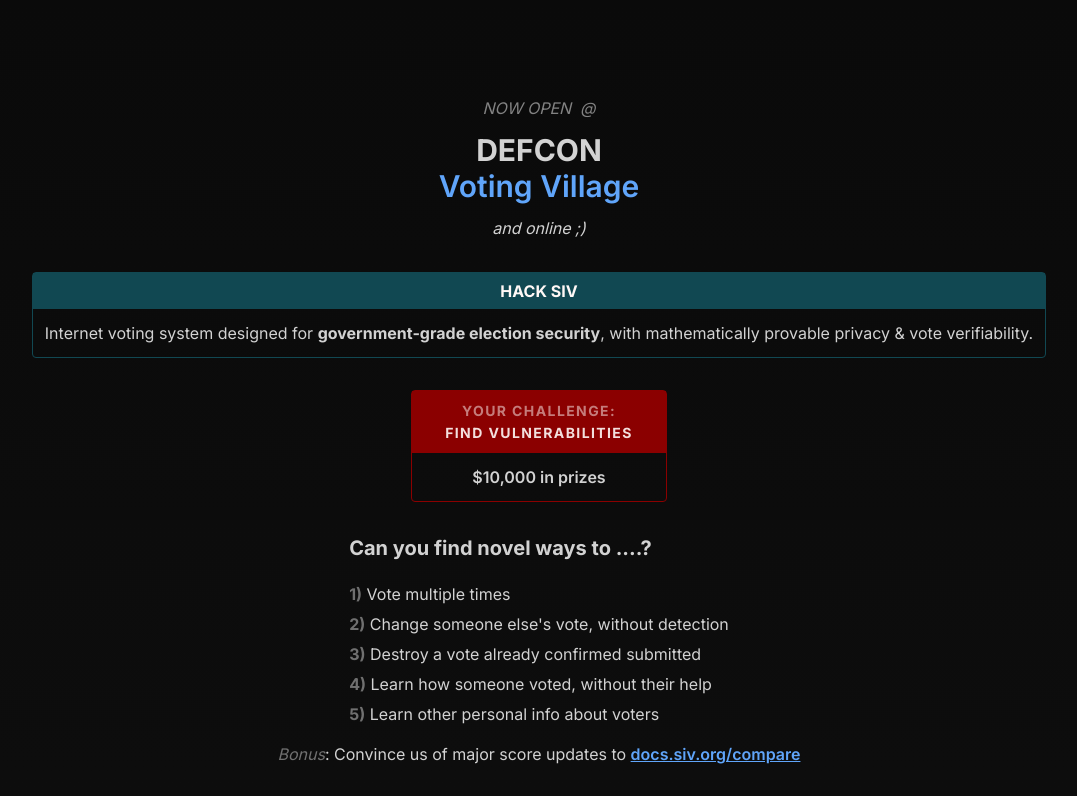
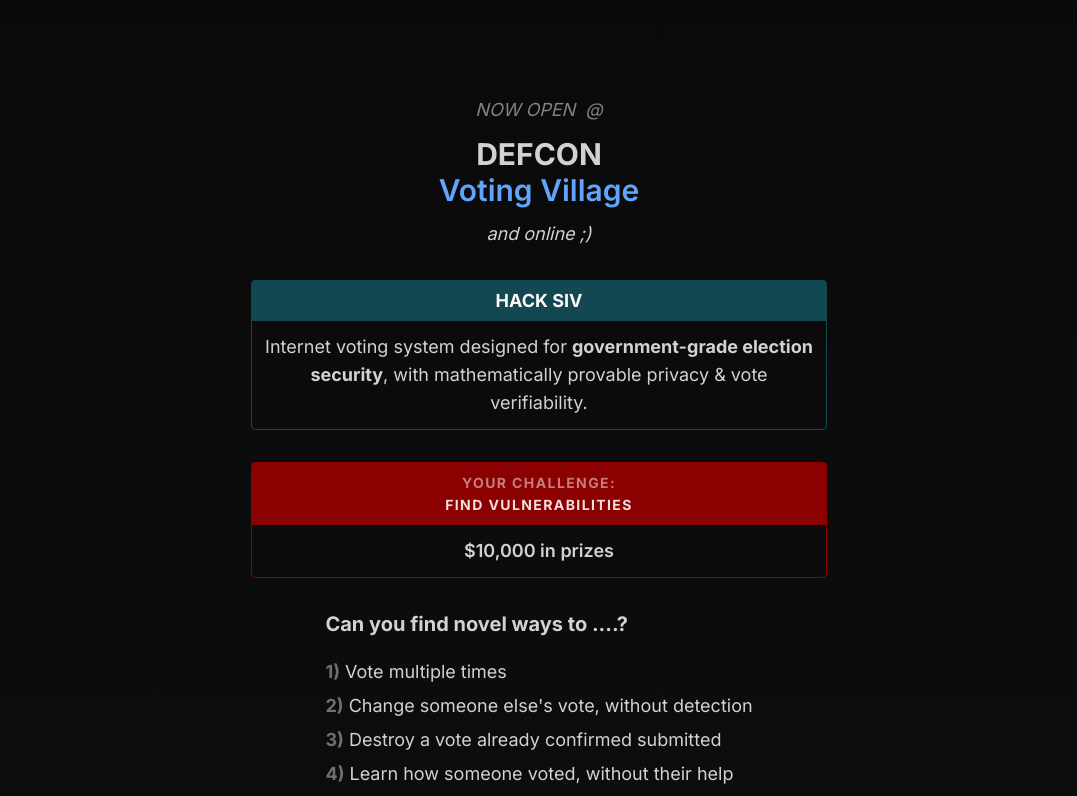
Before and after one commit to siv-org/hack.siv.org, a Next.js app: page / in a window 1280 px wide. Shown: the top 796 px of the page, without its empty margins (101-1178 px from the left). Built offline with nearby package versions, Linux system fonts and the light colour scheme.

Commit message:
Bit better layout on large screens

```diff
--- a/app/Box.tsx
+++ b/app/Box.tsx
@@ -8,7 +8,10 @@
   children: string | JSX.Element | (string | JSX.Element)[]
 }) => {
   return (
-    <div style={{ borderColor: color }} className="border rounded min-w-64">
+    <div
+      style={{ borderColor: color }}
+      className="border rounded min-w-64 w-full"
+    >
       <h2
         style={{ backgroundColor: color }}
         className="px-4 text-center text-[#FFF8F6] py-1.5 font-bold"
--- a/app/page.tsx
+++ b/app/page.tsx
@@ -4,7 +4,7 @@
 
 export default function Home() {
   return (
-    <main className="flex min-h-screen flex-col items-center p-6 pt-10 sm:p-24 space-y-8">
+    <main className="flex min-h-screen max-w-3xl mx-auto flex-col items-center p-6 pt-10 sm:p-24 space-y-8 sm:text-lg">
       <div className="text-center">
         <p className="italic mb-3 opacity-60">NOW OPEN &nbsp;@</p>
         <h4 className="text-3xl font-bold">DEFCON</h4>
```
